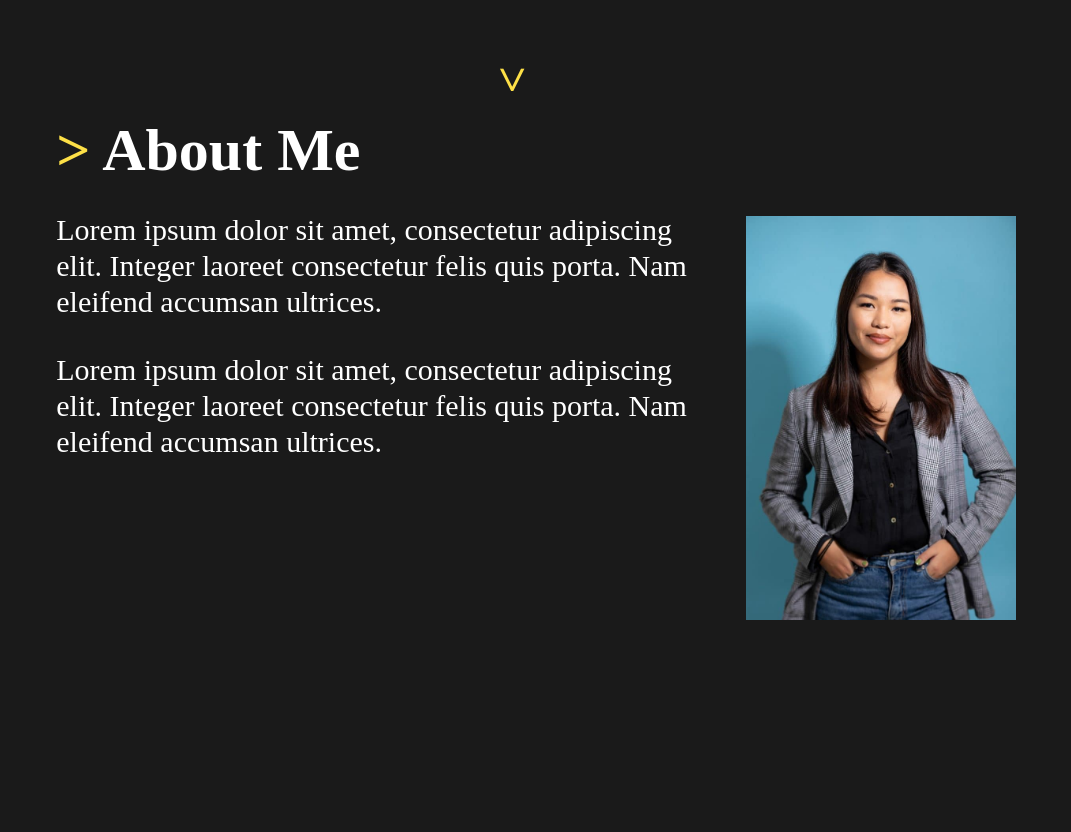
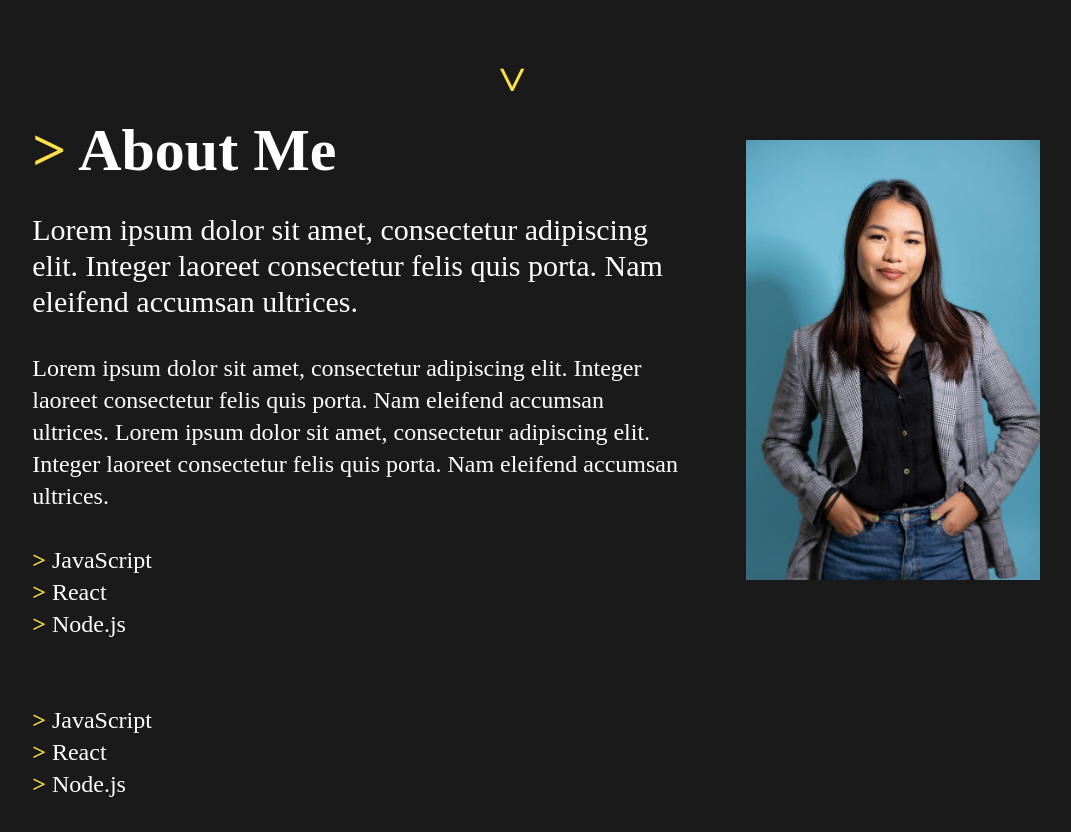
Before and after one commit to UnclePedro/My-Portfolio, a React (Vite) app in the folder Front-End Portfolio/: page / in a window 1280 px wide. Shown: the part 680-1512 px from the top of the page, without its empty margins (104-1175 px from the left). Before the commit the page ends 1440 px from the top, so only its background shows below. Built offline with nearby package versions, Linux system fonts and the light colour scheme.

Commit message:
Start building toolbox list

```diff
--- a/Front-End Portfolio/src/App.tsx
+++ b/Front-End Portfolio/src/App.tsx
@@ -28,16 +28,39 @@ function App() {
             <h2 className="text-6xl font-semibold">
               <span className={'text-yellow-300 font-extrabold'}>&gt;</span> About Me
             </h2>
-            <p className={'text-3xl my-8 font-thin'}>
+            <p className={'text-3xl my-8 font-regular'}>
               Lorem ipsum dolor sit amet, consectetur adipiscing elit. Integer laoreet consectetur felis quis porta. Nam
               eleifend accumsan ultrices.
             </p>
-            <p className={'text-3xl my-8'}>
+            <p className={'text-2xl my-8'}>
               Lorem ipsum dolor sit amet, consectetur adipiscing elit. Integer laoreet consectetur felis quis porta. Nam
-              eleifend accumsan ultrices.
+              eleifend accumsan ultrices. Lorem ipsum dolor sit amet, consectetur adipiscing elit. Integer laoreet
+              consectetur felis quis porta. Nam eleifend accumsan ultrices.
             </p>
+            <ol className={'text-2xl my-8'}>
+              <li>
+                <span className={'text-yellow-300 font-extrabold'}>&gt;</span> JavaScript
+              </li>
+              <li>
+                <span className={'text-yellow-300 font-extrabold'}>&gt;</span> React
+              </li>
+              <li>
+                <span className={'text-yellow-300 font-extrabold'}>&gt;</span> Node.js
+              </li>
+            </ol>
+            <ol className={'text-2xl my-8 inline-flex flex-col'}>
+              <li>
+                <span className={'text-yellow-300 font-extrabold'}>&gt;</span> JavaScript
+              </li>
+              <li>
+                <span className={'text-yellow-300 font-extrabold'}>&gt;</span> React
+              </li>
+              <li>
+                <span className={'text-yellow-300 font-extrabold'}>&gt;</span> Node.js
+              </li>
+            </ol>
           </div>
-          <img src={headshot} alt="headshot" className={'flex flex-end h-[500px] pl-10 pt-24'} />
+          <img src={headshot} alt="headshot" className={'flex flex-end h-[460px] pl-16 pt-5'} />
         </div>
       </body>
     </>
```
